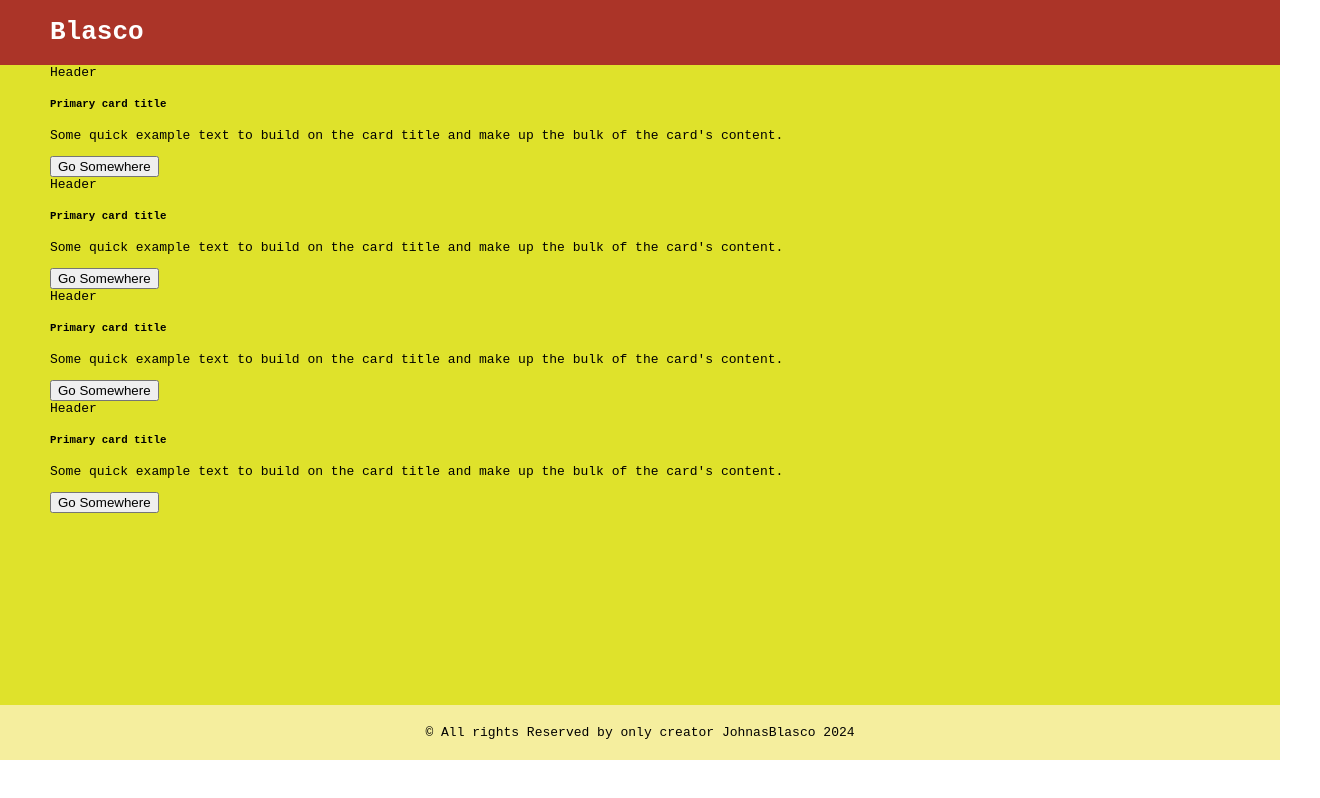
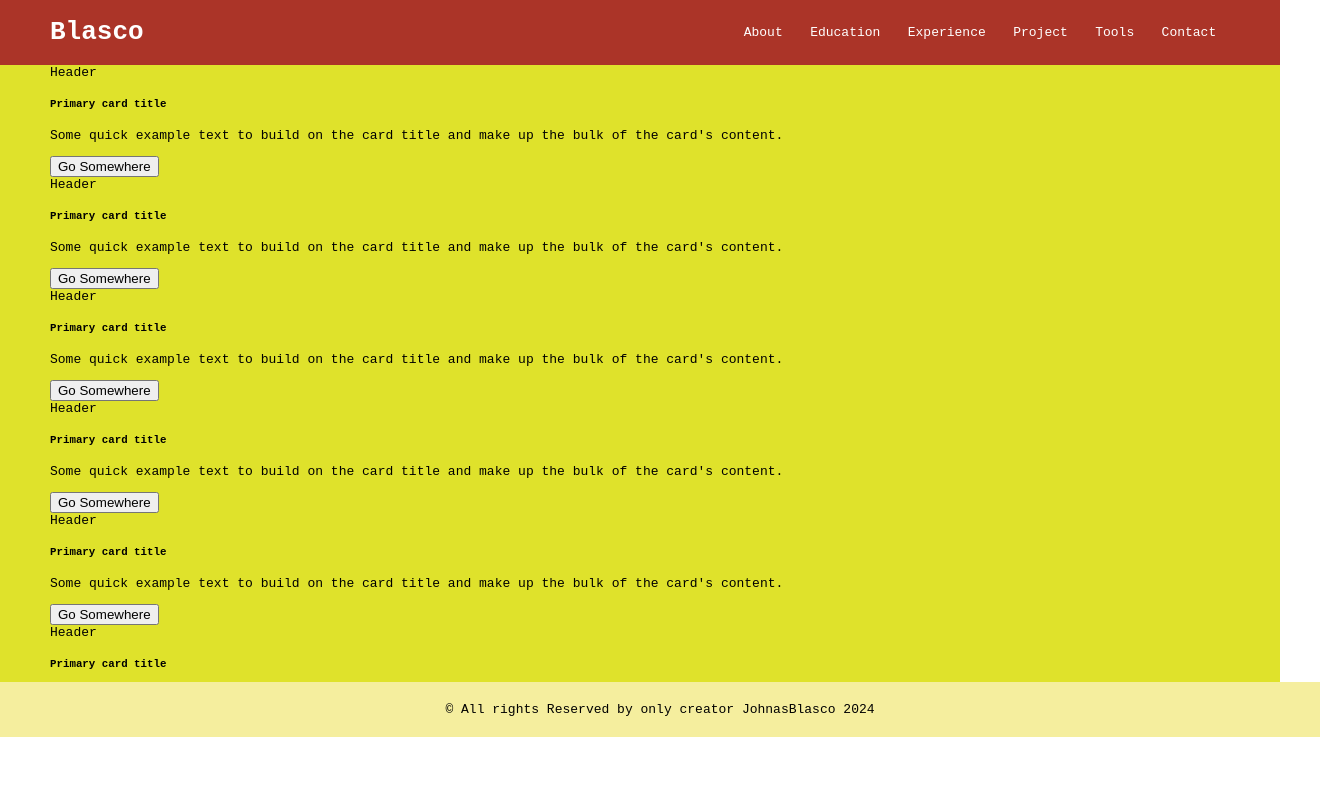
Before and after one commit to johnasblasco/portfolio-react, a React (Create React App) app: page /project in a window 1280 px wide. Shown: the whole page, 1320 px wide, since content can reach past the window. Built offline with nearby package versions, Linux system fonts and the light colour scheme.

Commit message:
little update

```diff
--- a/src/Components/Card.js
+++ b/src/Components/Card.js
@@ -29,6 +29,24 @@ function Card() {
             <div className="card-body">
                   <h5 className="card-title">Primary card title</h5>
                   <p className="card-text">Some quick example text to build on the card title and make up the bulk of the card's content.</p>
+                  <Link to="/project/2"><button className='btn btn-outline-danger text-white'>Go Somewhere</button></Link>
+            </div>
+      </div>
+      <div className="card text-white bg-primary">
+            <div className="card-header">Header</div>
+
+            <div className="card-body">
+                  <h5 className="card-title">Primary card title</h5>
+                  <p className="card-text">Some quick example text to build on the card title and make up the bulk of the card's content.</p>
+                  <Link to="/project/2"><button className='btn btn-outline-danger text-white'>Go Somewhere</button></Link>
+            </div>
+      </div>
+      <div className="card text-white bg-primary">
+            <div className="card-header">Header</div>
+
+            <div className="card-body">
+                  <h5 className="card-title">Primary card title</h5>
+                  <p className="card-text">Some quick example text to build on the card title and make up the bulk of the card's content.</p>
                   <Link to="/project/3"><button className='btn btn-outline-danger text-white'>Go Somewhere</button></Link>
             </div>
       </div>
--- a/src/Components/Header.js
+++ b/src/Components/Header.js
@@ -1,8 +1,6 @@
 import { Link } from "react-router-dom";
 import { useState } from "react";
 import MenuIcon from "@mui/icons-material/Menu";
-
-import { Fade } from "react-awesome-reveal";
 function Header() {
   const [display, setDisplay] = useState(false);
 
@@ -19,7 +17,6 @@ function Header() {
         </h1>
 
         <ul>
-        <Fade direction="up" cascade duration={1000}>
           <li>
             <Link to="/about">About</Link>
           </li>
@@ -38,7 +35,6 @@ function Header() {
           <li>
             <Link to="/contact">Contact</Link>
           </li>
-          </Fade>
         </ul>
 
         <MenuIcon className="hamburat" onClick={displayMenu} />
--- a/src/index.css
+++ b/src/index.css
@@ -5,6 +5,7 @@ a {
 }
 
 body {
+      position: relative;
   overflow-x: hidden;
   list-style-type: none;
   margin: 0;
@@ -37,10 +38,11 @@ header ul {
 /* MAIN */
 main {
       padding: 0 50px;
-  height: 80vh;
+
 }
 
 .home {
+      height: 100vh;
       display: flex;
       flex-direction: column;
       align-items: center;
@@ -71,6 +73,9 @@ main {
 
 /* FOOTER */
 footer {
+  position: absolute;
+  bottom: 0;
+  width: 100%;
   padding: 20px;
   display: flex;
   align-items: center;
```
